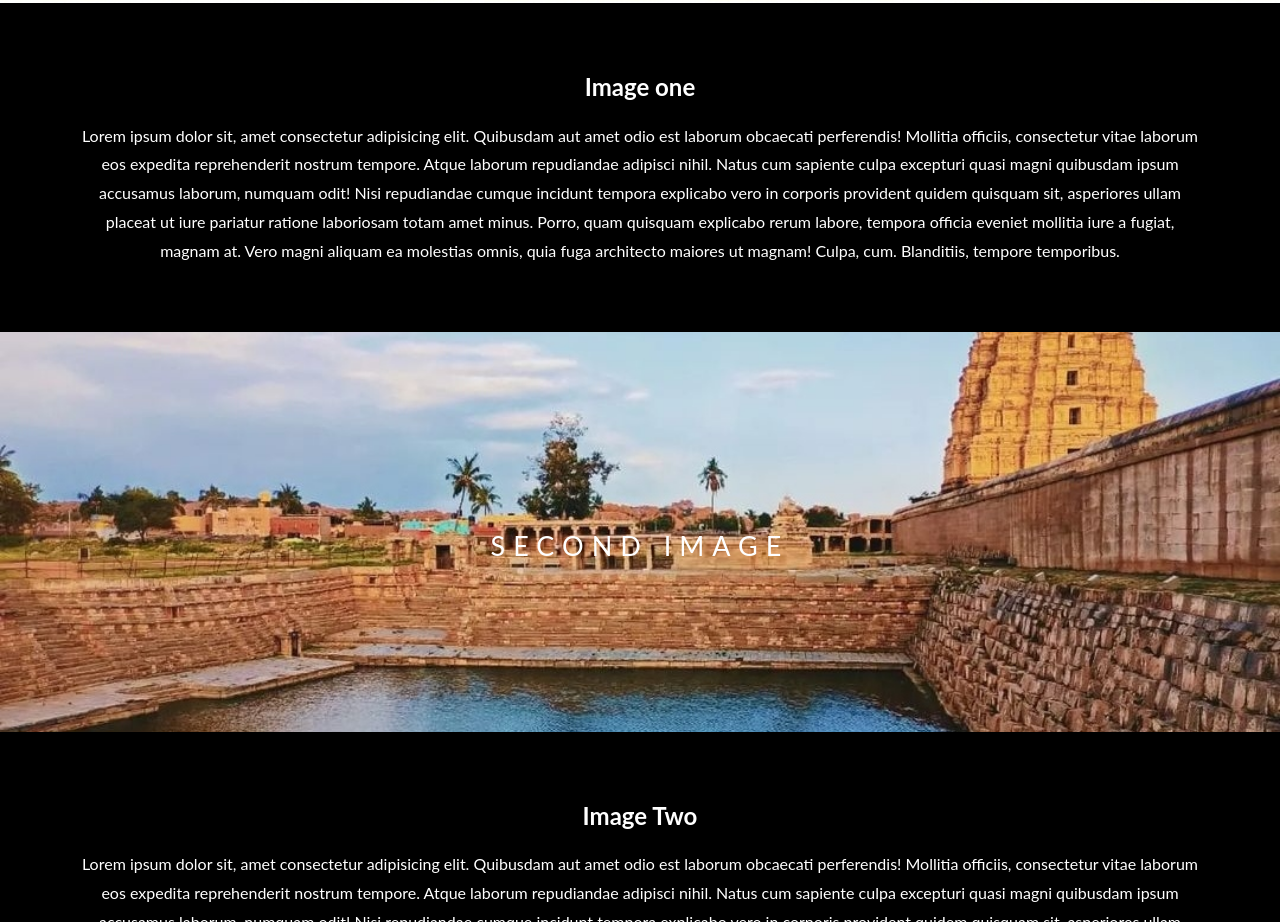
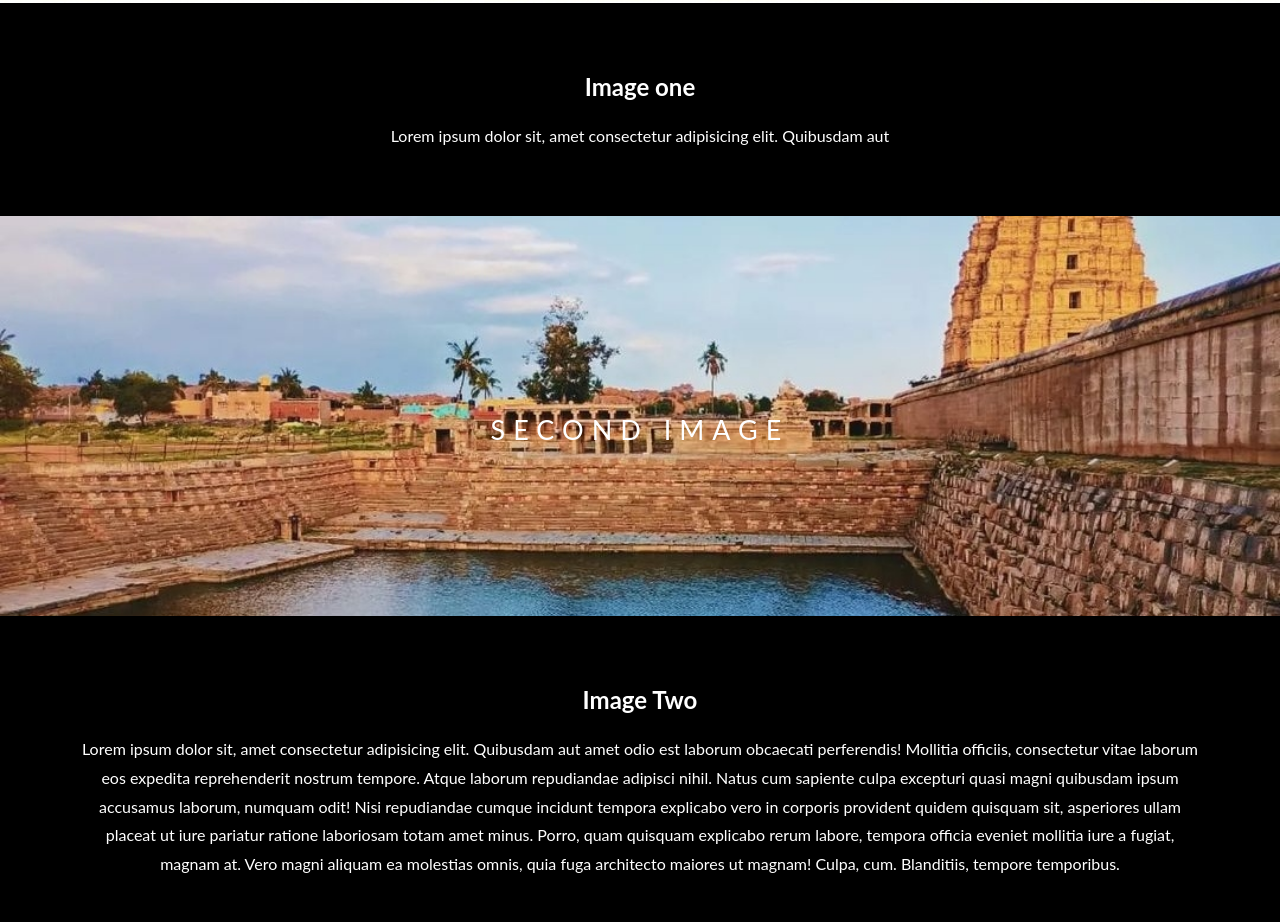
Before and after one commit to Vatss9/parallax-site, a plain HTML site: page index.html in a window 1280 px wide. Shown: the part 797-1719 px from the top of the page. Drawn offline with Linux system fonts and the light colour scheme.

Commit message:
Update index.html

```diff
--- a/index.html
+++ b/index.html
@@ -17,16 +17,7 @@
       <h2>Image one</h2>
       <p>
         Lorem ipsum dolor sit, amet consectetur adipisicing elit. Quibusdam aut
-        amet odio est laborum obcaecati perferendis! Mollitia officiis,
-        consectetur vitae laborum eos expedita reprehenderit nostrum tempore.
-        Atque laborum repudiandae adipisci nihil. Natus cum sapiente culpa
-        excepturi quasi magni quibusdam ipsum accusamus laborum, numquam odit!
-        Nisi repudiandae cumque incidunt tempora explicabo vero in corporis
-        provident quidem quisquam sit, asperiores ullam placeat ut iure pariatur
-        ratione laboriosam totam amet minus. Porro, quam quisquam explicabo
-        rerum labore, tempora officia eveniet mollitia iure a fugiat, magnam at.
-        Vero magni aliquam ea molestias omnis, quia fuga architecto maiores ut
-        magnam! Culpa, cum. Blanditiis, tempore temporibus.
+
       </p>
     </section>
     <section class="pimg2">
```
